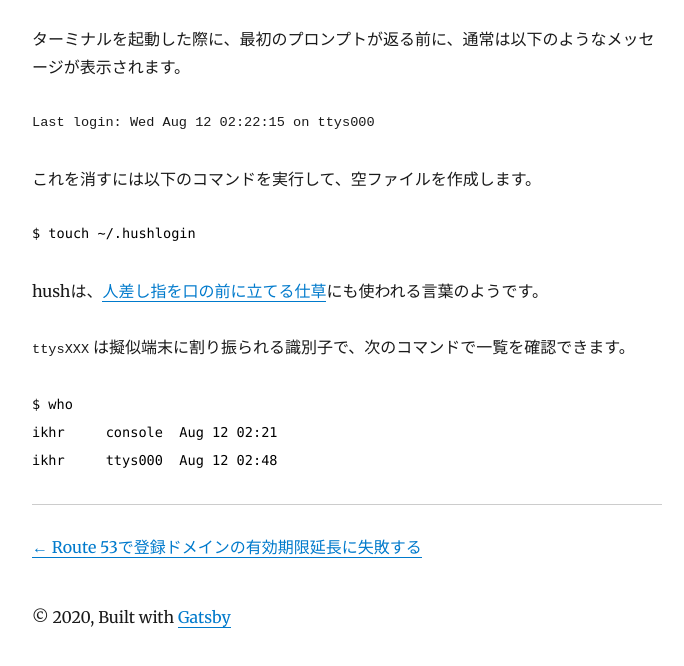
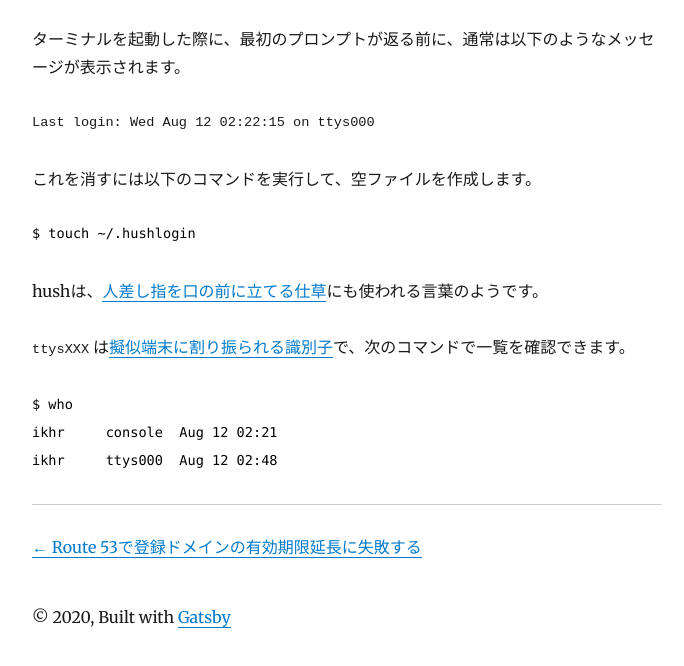
Before and after one commit to ikhrnet/ikhr.net, a Gatsby site: page /hide-last-login-message-when-launching-terminal/ in a window 1280 px wide. Shown: the part 214-880 px from the top of the page, without its empty margins (293-977 px from the left). Built offline with nearby package versions, Linux system fonts and the light colour scheme; Gatsby itself is replaced by a stand-in of ours; some packages are replaced by stand-ins of ours; code samples lack their colours.

Commit message:
Add link to forum on tty

````diff
--- a/content/blog/hide-last-login-message-when-launching-terminal/index.md
+++ b/content/blog/hide-last-login-message-when-launching-terminal/index.md
@@ -18,7 +18,7 @@ $ touch ~/.hushlogin
 
 hushは、[人差し指を口の前に立てる仕草](https://www.google.com/search?q=hush+gesture&tbm=isch)にも使われる言葉のようです。
 
-`ttysXXX` は擬似端末に割り振られる識別子で、次のコマンドで一覧を確認できます。
+`ttysXXX` は[擬似端末に割り振られる識別子](https://superuser.com/questions/812086/ttysxxx-in-who-command)で、次のコマンドで一覧を確認できます。
 
 ```bash
 $ who
````
